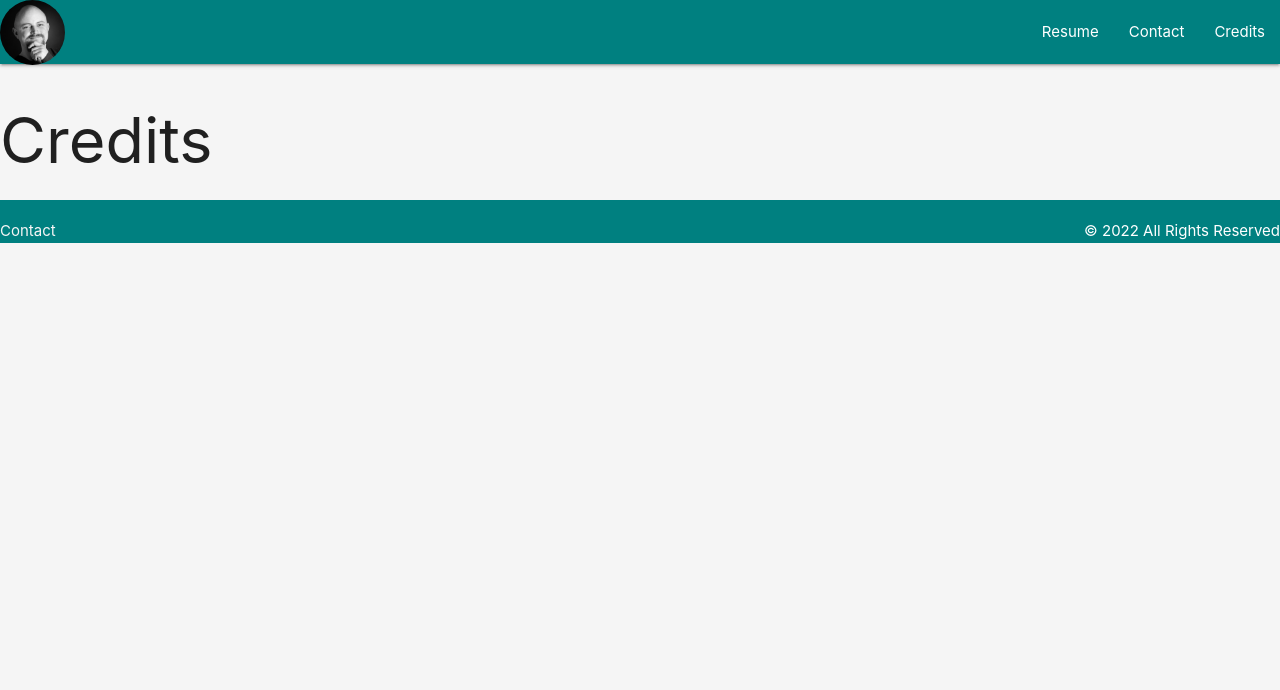
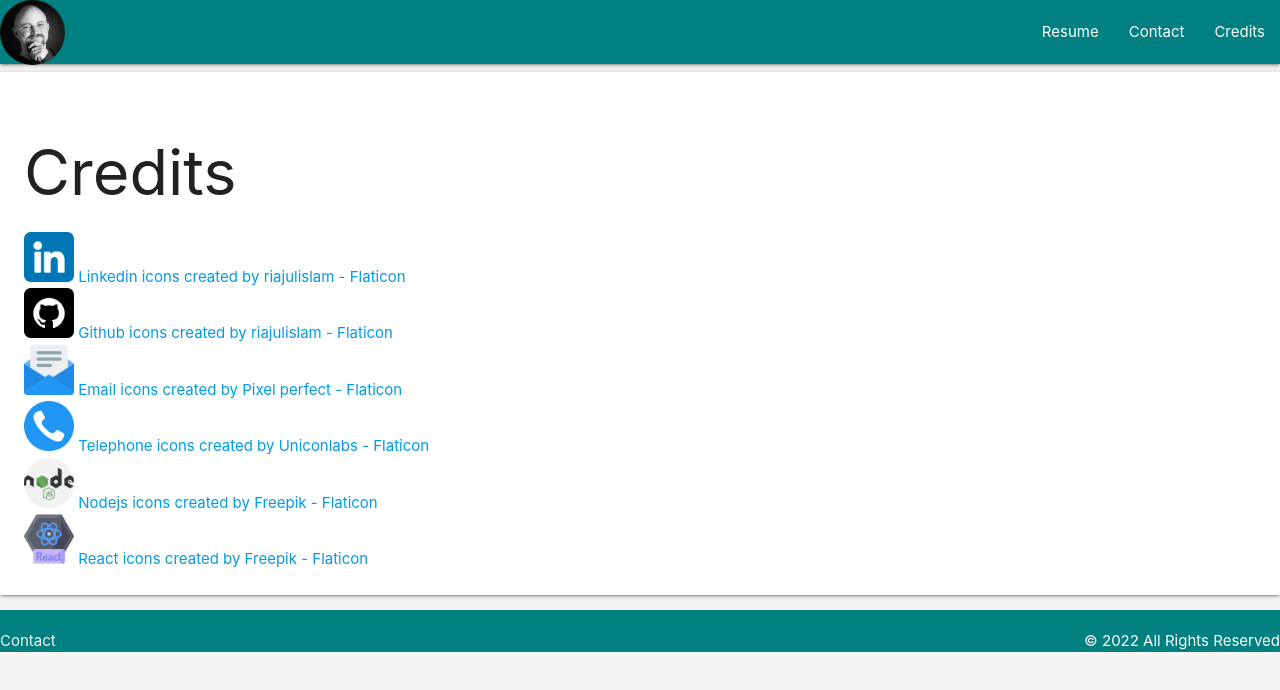
Before and after one commit to BarbourD/portfolio, a plain HTML site: page credits.html in a window 1280 px wide. Drawn offline with nearby package versions, Linux system fonts and the light colour scheme.

Commit message:
add icons

```diff
--- a/credits.html
+++ b/credits.html
@@ -26,9 +26,23 @@
           </ul>
         </div>
       </nav>
-      <div class=""></div>
+<div class="card">
+  <div class="card-content">
 
         <h1>Credits</h1>
+        <p><img class="responsive-img" src="images/linkedin.png" height="50px" width="50px"> <a class="right-align" href="https://www.flaticon.com/free-icons/linkedin" title="linkedin icons">Linkedin icons created by riajulislam - Flaticon</a></p>
+        <p><img class="responsive-img" src="images/github.png" height="50px" width="50px"> <a href="https://www.flaticon.com/free-icons/github" title="github icons">Github icons created by riajulislam - Flaticon</a></p>
+       <p><img class="responsive-img" src="images/email.png" height="50px" width="50px">
+        <a href="https://www.flaticon.com/free-icons/email" title="email icons">Email icons created by Pixel perfect - Flaticon</a></p>
+        <p><img class="responsive-img" src="images/call.png" height="50px" width="50px">
+        <a href="https://www.flaticon.com/free-icons/telephone" title="telephone icons">Telephone icons created by Uniconlabs - Flaticon</a></p>
+        <p><img class="responsive-img" src="images/nodejs.png" height="50px" width="50px">
+        <a href="https://www.flaticon.com/free-icons/nodejs" title="nodejs icons">Nodejs icons created by Freepik - Flaticon</a></p>
+        <p><img class="responsive-img" src="images/react.png" height="50px" width="50px">
+        <a href="https://www.flaticon.com/free-icons/react" title="react icons">React icons created by Freepik - Flaticon</a></p>
+  </div>
+</div>
+
       <style>
         .page-footer {
             background-color: teal;
```
Also changed, not shown: contact.html (+10 -5 lines), index.html (+1 -2 lines), resume.html (+3 -5 lines), images/call.png (added), images/email.png (added), images/github.png (added), images/linkedin.png (added), images/nodejs.png (added), images/react.png (added).
